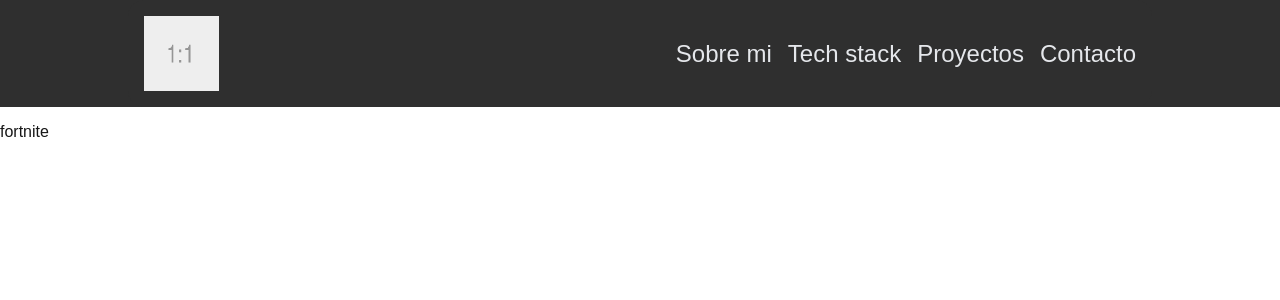
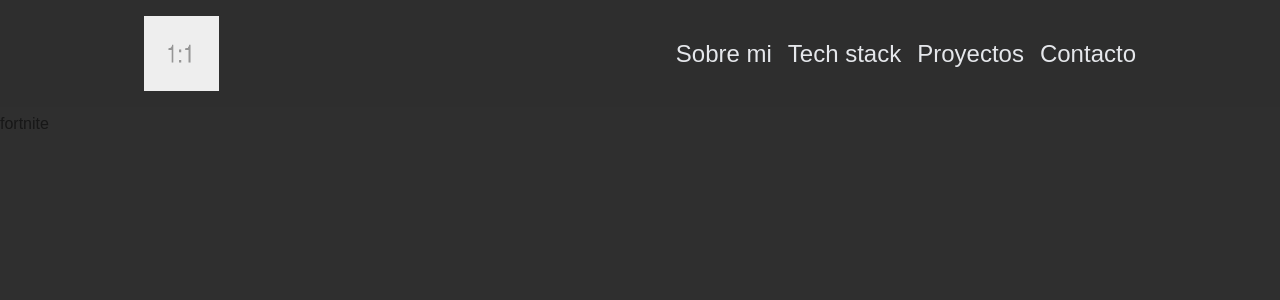
Before and after one commit to leopalatto20/portafolio, a Next.js app: page / in a window 1280 px wide. Shown: the top 300 px of the page. Built offline with nearby package versions, Linux system fonts and the light colour scheme.

Commit message:
Transparente

```diff
--- a/src/app/globals.css
+++ b/src/app/globals.css
@@ -2,7 +2,7 @@
 
 
 :root {
-  --background: #ffffff;
+  --background: #2F2F2F;
   --foreground: #171717;
 }
 
@@ -15,7 +15,7 @@
 
 @media (prefers-color-scheme: dark) {
   :root {
-    --background: #F5F1ED;
+    --background: #2F2F2F;
     --foreground: #ededed;
   }
 }
--- a/src/app/page.tsx
+++ b/src/app/page.tsx
@@ -1,9 +1,9 @@
 import Navbar from "@/components/Navbar"
 export default function Home() {
   return (
-    <div >
-      <Navbar />
-      <div className="mt-30 ">
+    <div className="bg-pizarra h-full mt-28">
+      <Navbar /> {/*Ignorar esto*/}
+      <div >
         fortnite
       </div>
     </div>
--- a/src/components/Navbar.tsx
+++ b/src/components/Navbar.tsx
@@ -3,8 +3,9 @@ import "@/styles/Navbar.css"
 
 export default function Navbar() {
   return (
-    <div className='fixed top-0 left-0 right-0 bg-pizarra w-full'>
-      <div className="flex w-4/5 mx-auto items-center justify-between p-4 rounded-2xl bg-pizarra"> <Image
+    <div className='fixed top-0 left-0 right-0 w-full backdrop-blur-md bg-pizarra/80'>
+      <div className="flex w-4/5 mx-auto items-center justify-between p-4 rounded-2xl ">
+        <Image
           id='image'
           src="/images.png"
           alt="fortnite"
```
Lines whose indentation alone changed are shown as unchanged.
